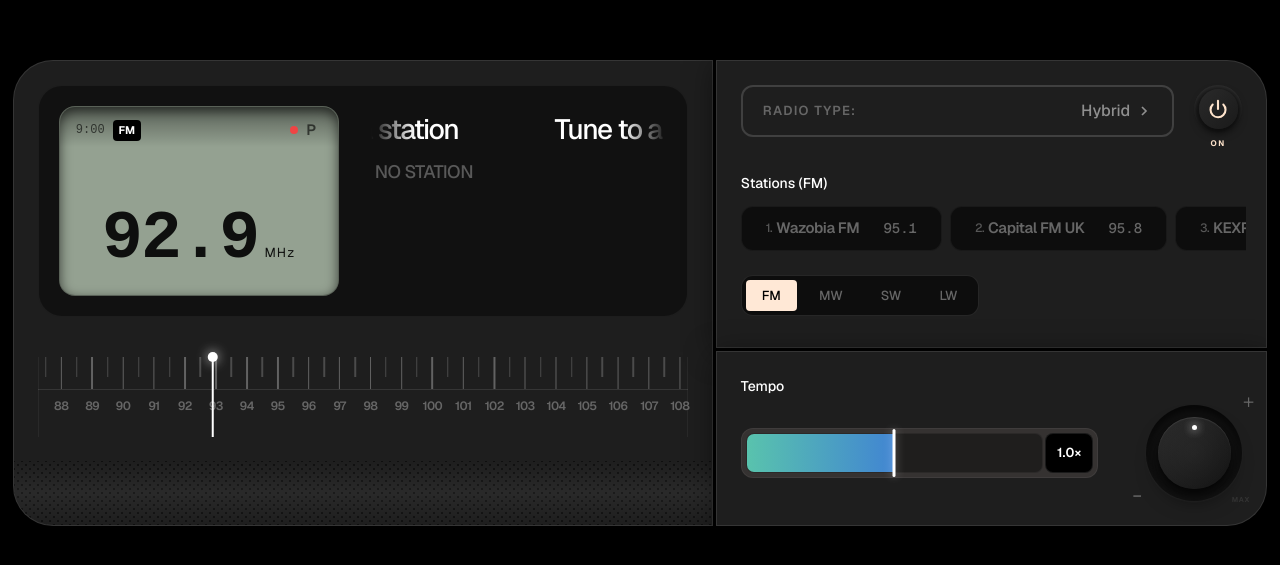
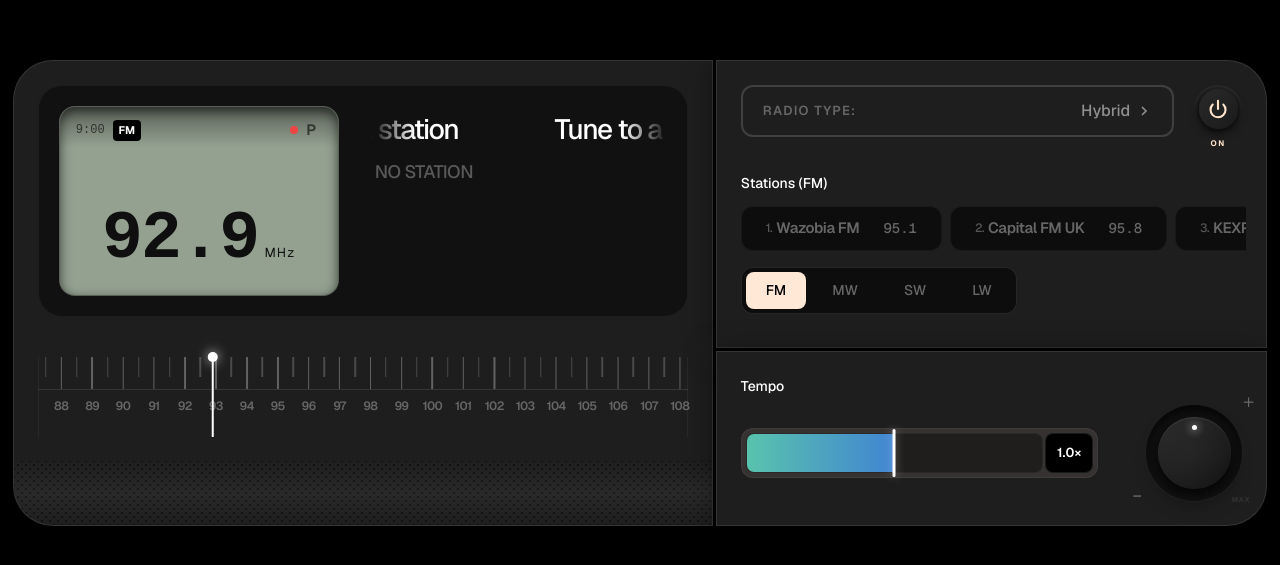
Before and after one commit to dan-owolabi/Radio, a React (Vite) app: page / in a window 1280 px wide. Shown: the part 107-672 px from the top of the page. Built offline with nearby package versions, Linux system fonts and the light colour scheme; a web font is replaced by a local one.

Commit message:
feat: increase band selector size and bring closer to stations

```diff
--- a/src/App.tsx
+++ b/src/App.tsx
@@ -181,7 +181,7 @@ function App() {
             </div>
 
             {/* Stations Section */}
-            <div className="mb-6">
+            <div className="mb-4">
               <div className="text-white text-[14px] font-medium mb-3">
                 Stations ({band})
               </div>
--- a/src/components/BandSelector.tsx
+++ b/src/components/BandSelector.tsx
@@ -20,7 +20,7 @@ export default function BandSelector({
             key={band}
             onClick={() => onBandSelect?.(band)}
             className={`
-              px-4 py-1.5 rounded text-[13px] font-medium transition-all duration-200
+              px-5 py-2 rounded-lg text-[14px] font-medium transition-all duration-200
               ${isActive
                 ? 'bg-[#ffe8d6] text-black shadow-sm'
                 : 'bg-transparent text-[#666666] hover:text-white'
```
